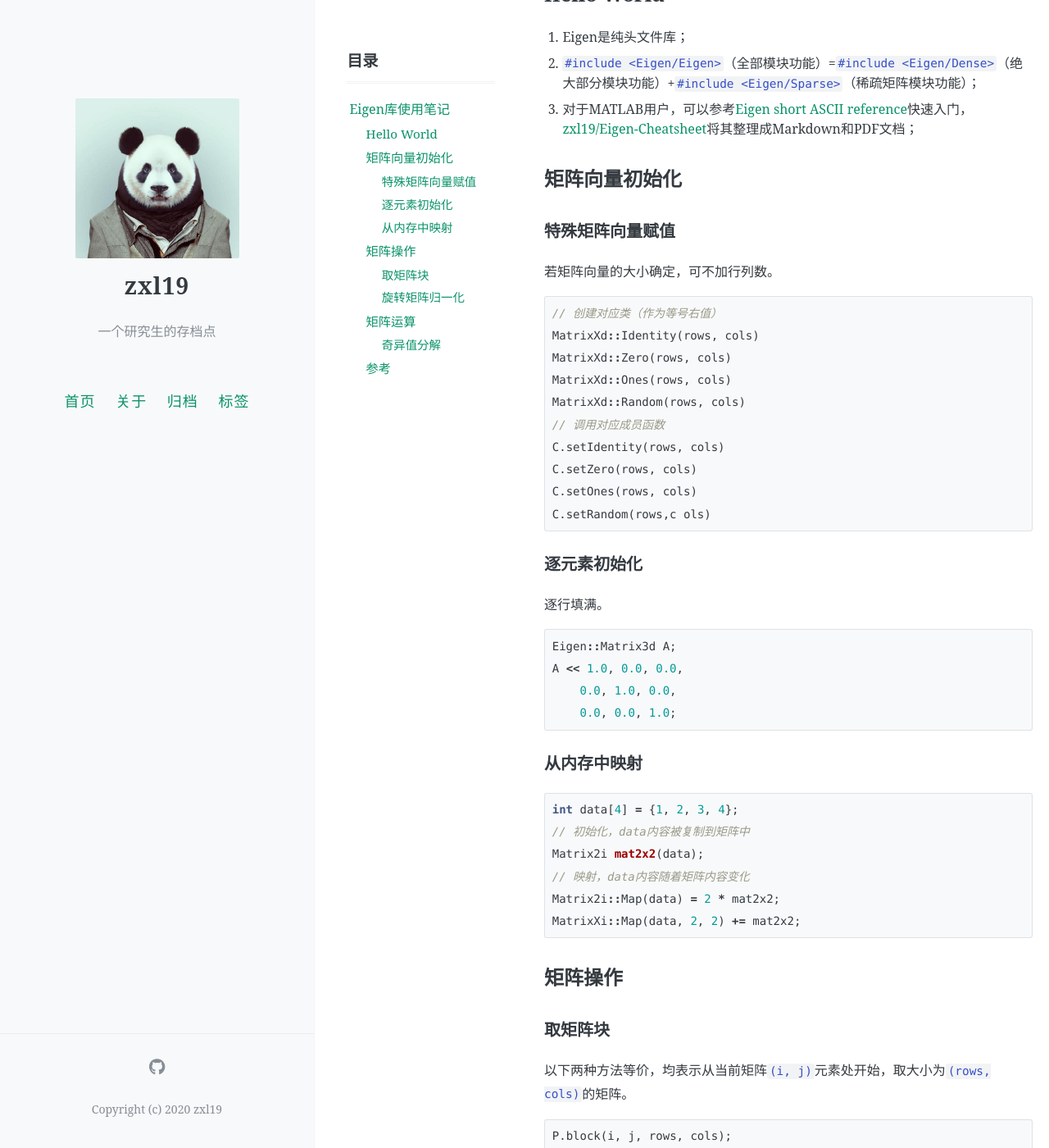
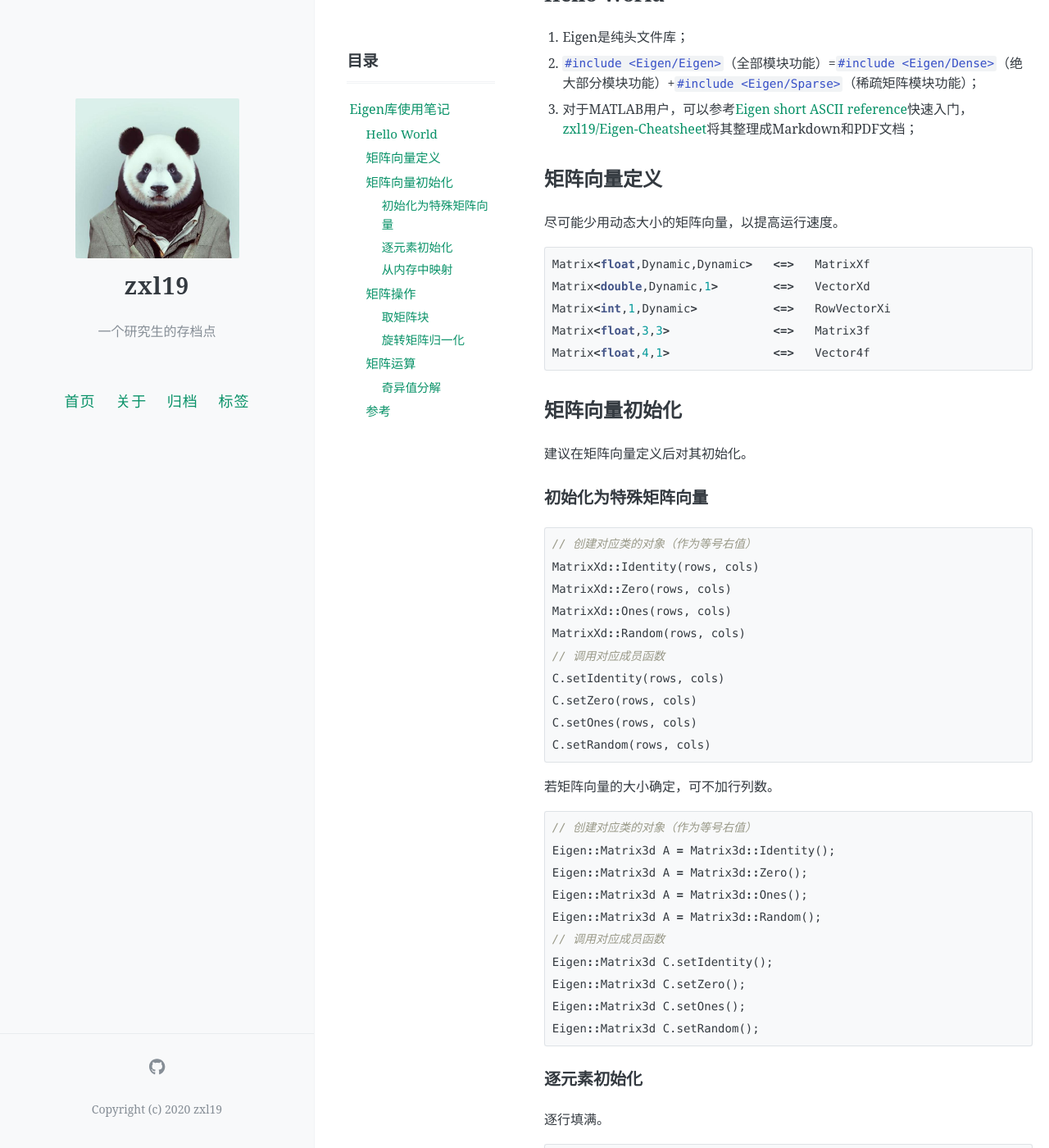
Before and after one commit to zxl19/zxl19.github.io, a Jekyll site: the page built from _posts/2021-08-23-eigen-note.md, in a window 1280 px wide and 1400 px high, scrolled down 231 px. Shown: the whole window at 82% size. Built offline with Jekyll 4.4.1, drawn with Linux system fonts in a browser that asks for light colours; comment, search, counter and statistics services are not loaded; some of the changed text lies outside the part shown.

Commit message:
Update 2021-08-23-eigen-note.md

````diff
--- a/_posts/2021-08-23-eigen-note.md
+++ b/_posts/2021-08-23-eigen-note.md
@@ -19,14 +19,26 @@ pinned: false
 2. `#include <Eigen/Eigen>`（全部模块功能）=`#include <Eigen/Dense>`（绝大部分模块功能）+`#include <Eigen/Sparse>`（稀疏矩阵模块功能）；
 3. 对于MATLAB用户，可以参考[Eigen short ASCII reference](https://eigen.tuxfamily.org/dox/AsciiQuickReference.txt)快速入门，[zxl19/Eigen-Cheatsheet](https://github.com/zxl19/Eigen-Cheatsheet)将其整理成Markdown和PDF文档；
 
+## 矩阵向量定义
+
+尽可能少用动态大小的矩阵向量，以提高运行速度。
+
+```cpp
+Matrix<float,Dynamic,Dynamic>   <=>   MatrixXf
+Matrix<double,Dynamic,1>        <=>   VectorXd
+Matrix<int,1,Dynamic>           <=>   RowVectorXi
+Matrix<float,3,3>               <=>   Matrix3f
+Matrix<float,4,1>               <=>   Vector4f
+```
+
 ## 矩阵向量初始化
 
-### 特殊矩阵向量赋值
+建议在矩阵向量定义后对其初始化。
 
-若矩阵向量的大小确定，可不加行列数。
+### 初始化为特殊矩阵向量
 
 ```cpp
-// 创建对应类（作为等号右值）
+// 创建对应类的对象（作为等号右值）
 MatrixXd::Identity(rows, cols)
 MatrixXd::Zero(rows, cols)
 MatrixXd::Ones(rows, cols)
@@ -35,7 +47,22 @@ MatrixXd::Random(rows, cols)
 C.setIdentity(rows, cols)
 C.setZero(rows, cols)
 C.setOnes(rows, cols)
-C.setRandom(rows,c ols)
+C.setRandom(rows, cols)
+```
+
+若矩阵向量的大小确定，可不加行列数。
+
+```cpp
+// 创建对应类的对象（作为等号右值）
+Eigen::Matrix3d A = Matrix3d::Identity();
+Eigen::Matrix3d A = Matrix3d::Zero();
+Eigen::Matrix3d A = Matrix3d::Ones();
+Eigen::Matrix3d A = Matrix3d::Random();
+// 调用对应成员函数
+Eigen::Matrix3d C.setIdentity();
+Eigen::Matrix3d C.setZero();
+Eigen::Matrix3d C.setOnes();
+Eigen::Matrix3d C.setRandom();
 ```
 
 ### 逐元素初始化
@@ -43,15 +70,25 @@ C.setRandom(rows,c ols)
 逐行填满。
 
 ```cpp
-Eigen::Matrix3d A;
-A << 1.0, 0.0, 0.0,
-    0.0, 1.0, 0.0,
-    0.0, 0.0, 1.0;
+Eigen::Matrix2d A;
+A << 1.0, 0.0,
+    0.0, 1.0,
+A(0, 0) = 1.0;
+A(0, 1) = 0.0;
+A(1, 0) = 0.0;
+A(1, 1) = 1.0;
+Eigen::Vector2d b(1.0, 1.0);
+b << 1.0, 1.0;
+b(0) = 1.0;
+b(1) = 1.0;
 ```
 
 ### 从内存中映射
 
 ```cpp
+float array[3];
+// 映射，array内容随着向量内容变化
+Vector3f::Map(array).fill(10);
 int data[4] = {1, 2, 3, 4};
 // 初始化，data内容被复制到矩阵中
 Matrix2i mat2x2(data);
@@ -98,6 +135,8 @@ Eigen::Vector3f Sigma= svd.singularValues();
 1. [Eigen: Main Page](https://eigen.tuxfamily.org/dox/)
 2. [Eigen short ASCII reference](https://eigen.tuxfamily.org/dox/AsciiQuickReference.txt)
 3. [zxl19/Eigen-Cheatsheet](https://github.com/zxl19/Eigen-Cheatsheet)
-4. [旋转矩阵归一化1-Stack Overflow](https://stackoverflow.com/questions/21761909/eigen-convert-matrix3d-rotation-to-quaternion)
-5. [旋转矩阵归一化2-Stack Overflow](https://stackoverflow.com/questions/43896041/eigen-matrix-to-quaternion-and-back-have-different-result)
-6. [SVD-CSDN博客](https://blog.csdn.net/jiang_he_hu_hai/article/details/78363642)
+4. [[QuickRef] Dense matrix and array manipulations](https://eigen.tuxfamily.org/dox/group__QuickRefPage.html)
+5. [[QuickRef] Sparse linear algebra](https://eigen.tuxfamily.org/dox/group__SparseQuickRefPage.html)
+6. [旋转矩阵归一化1-Stack Overflow](https://stackoverflow.com/questions/21761909/eigen-convert-matrix3d-rotation-to-quaternion)
+7. [旋转矩阵归一化2-Stack Overflow](https://stackoverflow.com/questions/43896041/eigen-matrix-to-quaternion-and-back-have-different-result)
+8. [SVD-CSDN博客](https://blog.csdn.net/jiang_he_hu_hai/article/details/78363642)
````
